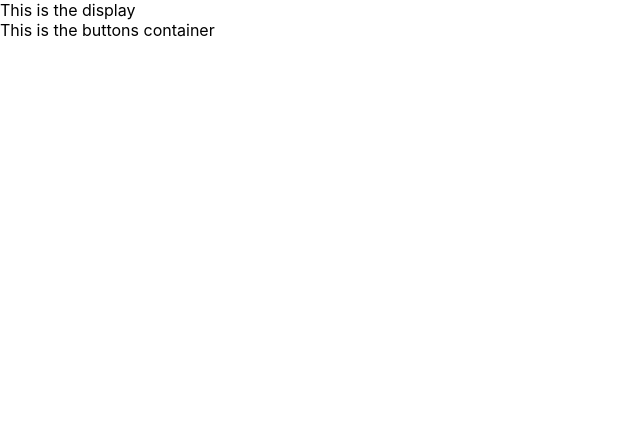
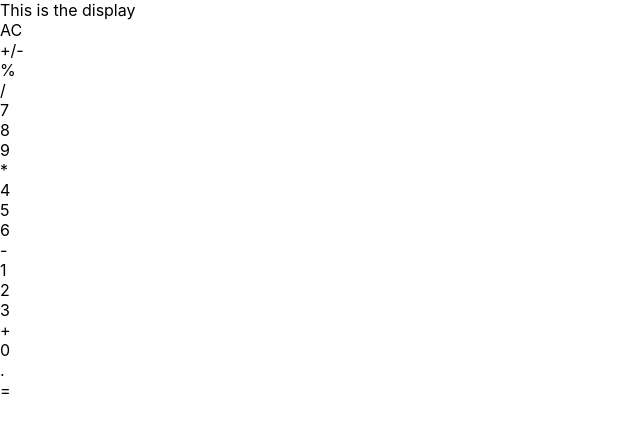
Before and after one commit to mstone89/react_calculator, a React (Create React App) app: page / in a window 1280 px wide. Shown: the top 432 px of the page, without its empty margins (0-640 px from the left). Built offline with nearby package versions, Linux system fonts and the light colour scheme; the HTML template or start-up script is replaced by a standard one.

Commit message:
Create button component and able to render all buttons

```diff
--- a/src/components/Button.js
+++ b/src/components/Button.js
@@ -0,0 +1,11 @@
+import React, { Component } from 'react';
+
+class Button extends Component {
+    render() {
+        return (
+            <div>{this.props.button}</div>
+        );
+    }
+}
+
+export default Button;
--- a/src/components/Buttons.js
+++ b/src/components/Buttons.js
@@ -1,9 +1,30 @@
 import React, { Component } from 'react';
 
+import Button from './Button';
+
 class Buttons extends Component {
+    constructor(props) {
+        super(props);
+        this.state = {
+            buttons: [
+                'AC', '+/-', '%', '/',
+                7, 8, 9, '*',
+                4, 5, 6, '-',
+                1, 2, 3, '+',
+                ' ', 0, '.', '='
+            ]
+        }
+    }
+
     render() {
         return (
-            <div>This is the buttons container</div>
+            <div className="buttons-container">
+                {this.state.buttons.map((button, index) => {
+                    return (
+                        <Button button={button} key={index} />
+                    )
+                })}
+            </div>
         );
     }
 }
```
Also changed, not shown: src/logo.svg (deleted).
